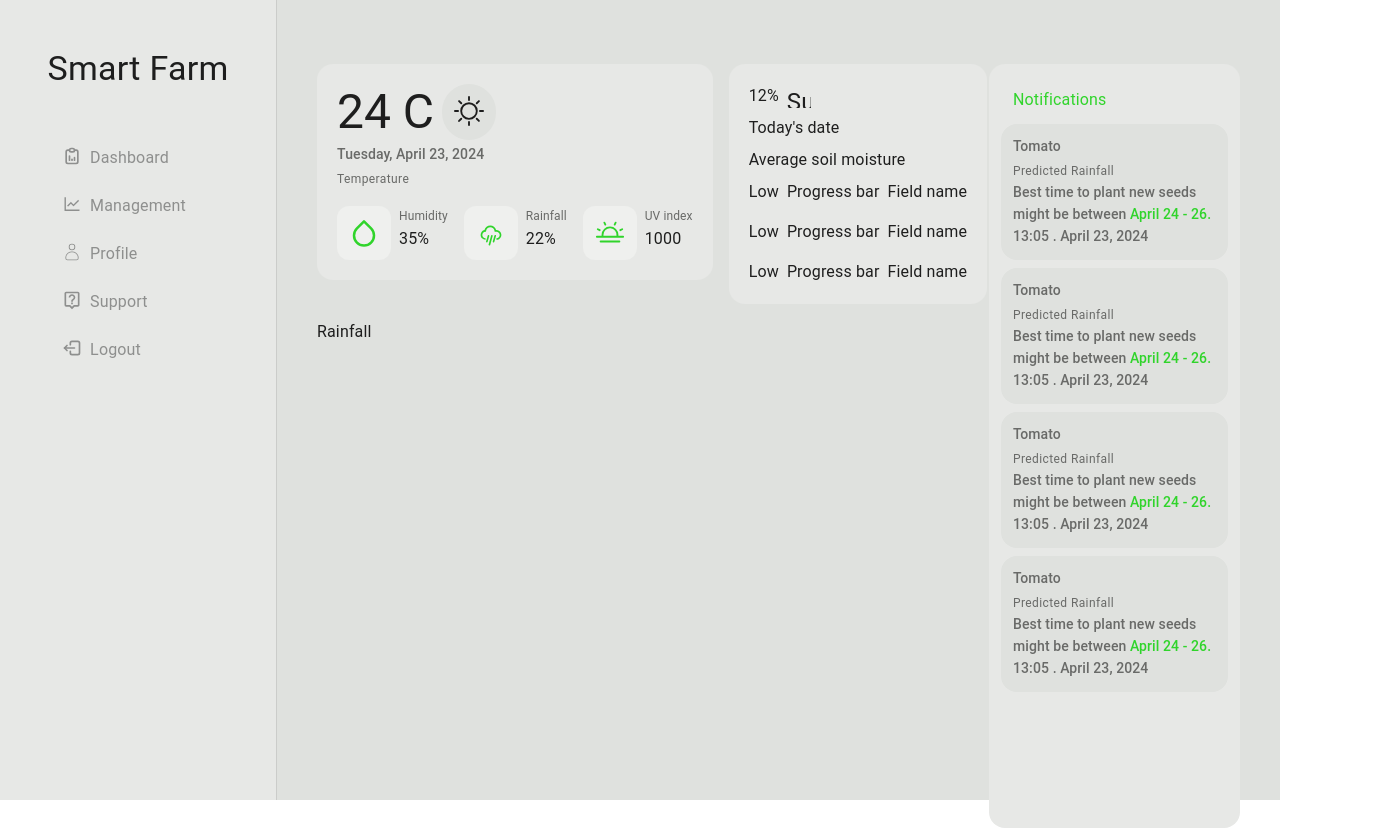
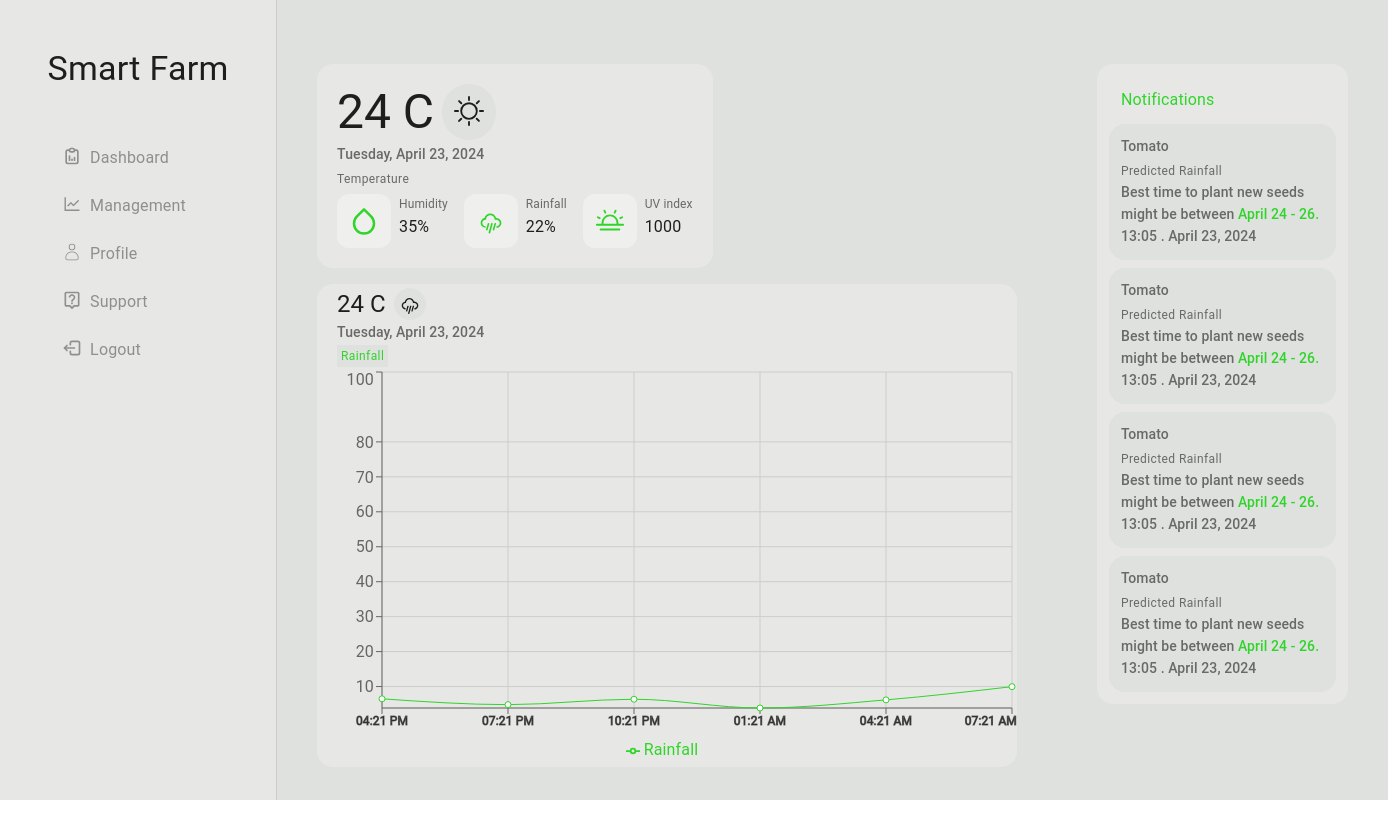
Before and after one commit to debagit10/smart-farm, a React (Vite) app in the folder frontend/: page /dashboard in a window 1280 px wide. Shown: the whole page, 1388 px wide, since content can reach past the window. After the commit the page ends 800 px from the top, so only its background shows below. Built offline with nearby package versions, Linux system fonts and the light colour scheme.

Commit message:
feat: most features implemented for dashboard and insight panel

```diff
--- a/frontend/package.json
+++ b/frontend/package.json
@@ -14,6 +14,7 @@
     "@emotion/styled": "^11.11.5",
     "@mui/icons-material": "^5.15.15",
     "@mui/material": "^5.15.15",
+    "@mui/x-charts": "^7.3.1",
     "@mui/x-date-pickers": "^7.3.1",
     "@react-icons/all-files": "^4.1.0",
     "axios": "^1.6.8",
@@ -21,7 +22,8 @@
     "react": "^18.2.0",
     "react-dom": "^18.2.0",
     "react-icons": "^5.1.0",
-    "react-router-dom": "^6.23.0"
+    "react-router-dom": "^6.23.0",
+    "recharts": "^2.12.6"
   },
   "devDependencies": {
     "@types/react": "^18.2.66",
--- a/frontend/src/components/dashboard/Forecast.tsx
+++ b/frontend/src/components/dashboard/Forecast.tsx
@@ -8,7 +8,7 @@ import { GoSun } from "react-icons/go";
 const Forecast = () => {
   return (
     <div className="bg-[#E7E8E6] rounded-[16px]">
-      <Stack spacing={2} className="p-5">
+      <Stack spacing={0.5} className="p-5">
         <Stack spacing={0.5}>
           <Stack spacing={1} direction="row">
             <Typography variant="h3">24 C</Typography>
--- a/frontend/src/components/dashboard/Insights.tsx
+++ b/frontend/src/components/dashboard/Insights.tsx
@@ -3,7 +3,7 @@ import React from "react";
 
 const Insights = () => {
   return (
-    <div className="bg-[#E7E8E6] rounded-[16px] w-[251px] h-[764px] p-3 ">
+    <div className="bg-[#E7E8E6] rounded-[16px] w-[251px]  p-3 ">
       <Typography className="p-3 text-[#30D42B]">Notifications</Typography>
 
       <Stack spacing={1}>
--- a/frontend/src/components/dashboard/Rainfall.tsx
+++ b/frontend/src/components/dashboard/Rainfall.tsx
@@ -1,7 +1,89 @@
 import React from "react";
+import {
+  LineChart,
+  Line,
+  XAxis,
+  YAxis,
+  CartesianGrid,
+  Tooltip,
+  Legend,
+} from "recharts";
+import { Stack, Typography } from "@mui/material";
+import { WiRain } from "react-icons/wi";
 
 const Rainfall = () => {
-  return <div>Rainfall</div>;
+  const getCurrentTime = () => {
+    const now = new Date();
+    return now;
+  };
+
+  const generateData = () => {
+    const currentTime = getCurrentTime();
+    const data = [];
+    for (let i = 0; i <= 5; i++) {
+      const time = new Date(currentTime);
+      time.setHours(time.getHours() + i * 3);
+      data.push({ time, value: Math.random() * 10 });
+    }
+    return data;
+  };
+
+  const formatTime = (time: any) => {
+    return time.toLocaleTimeString([], { hour: "2-digit", minute: "2-digit" });
+  };
+
+  const data = generateData();
+  const yTicks = [10, 20, 30, 40, 50, 60, 70, 80, 90, 100];
+  return (
+    <div className="bg-[#E7E8E6] rounded-[16px] mr-20">
+      <div className="">
+        <Stack spacing={0.2} className="px-5 pt-1">
+          <Stack spacing={1} direction="row">
+            <Typography variant="h5">24 C</Typography>
+            <div className="p-1 bg-[#DFE1DE]  text-2xl rounded-full">
+              <WiRain />
+            </div>
+          </Stack>
+          <Typography className="text-[#696A68]" variant="subtitle2">
+            Tuesday, April 23, 2024
+          </Typography>
+        </Stack>
+
+        <div className="px-5">
+          <Typography
+            className="text-[#30D42B] bg-[#DFE1DE] p-1"
+            variant="caption"
+          >
+            Rainfall
+          </Typography>
+        </div>
+      </div>
+
+      <div style={{ width: "80%", height: 400 }}>
+        <LineChart width={700} height={400} data={data}>
+          <CartesianGrid strokeDasharray="" />{" "}
+          <XAxis
+            dataKey="time"
+            type="category"
+            tickFormatter={formatTime}
+            tick={{
+              stroke: "rgba(0,0,0,0.54)",
+              fontSize: 12,
+            }}
+          />
+          <YAxis domain={[10, 100]} ticks={yTicks} />
+          <Tooltip />
+          <Legend />
+          <Line
+            type="monotone"
+            dataKey="value"
+            stroke="#30D42B"
+            name="Rainfall"
+          />
+        </LineChart>
+      </div>
+    </div>
+  );
 };
 
 export default Rainfall;
--- a/frontend/src/pages/Dashboard.tsx
+++ b/frontend/src/pages/Dashboard.tsx
@@ -4,7 +4,7 @@ import { Stack } from "@mui/material";
 import Forecast from "../components/dashboard/Forecast";
 import Rainfall from "../components/dashboard/Rainfall";
 import Insights from "../components/dashboard/Insights";
-import Moisture from "../components/dashboard/Moisture";
+//import Moisture from "../components/dashboard/Moisture";
 
 const Dashboard = () => {
   return (
@@ -16,10 +16,9 @@ const Dashboard = () => {
               <div>
                 <Forecast />
               </div>
-              <div>
-                <Moisture />
-              </div>
+              <div></div>
             </Stack>
+
             <div>
               <Rainfall />
             </div>
```
Also changed, not shown: 1 other file (tests, documents, lock files or other folders).
